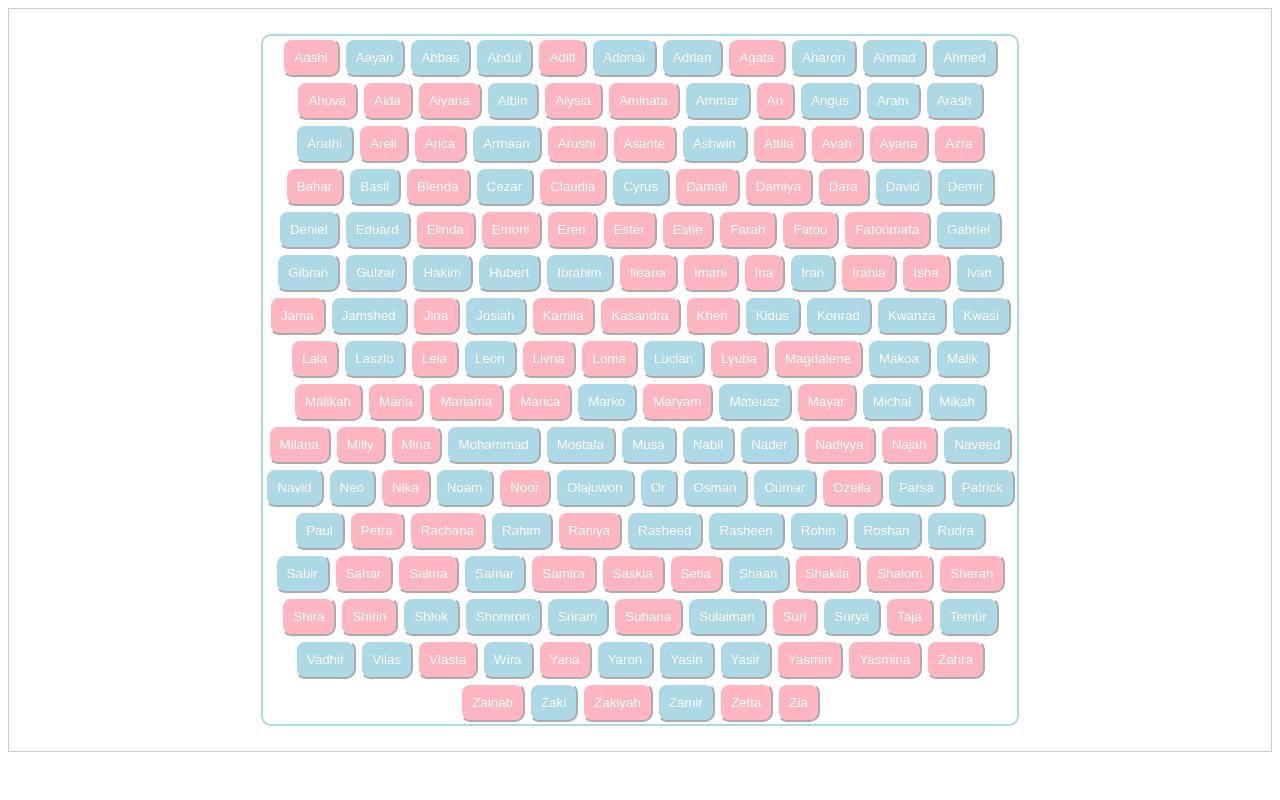
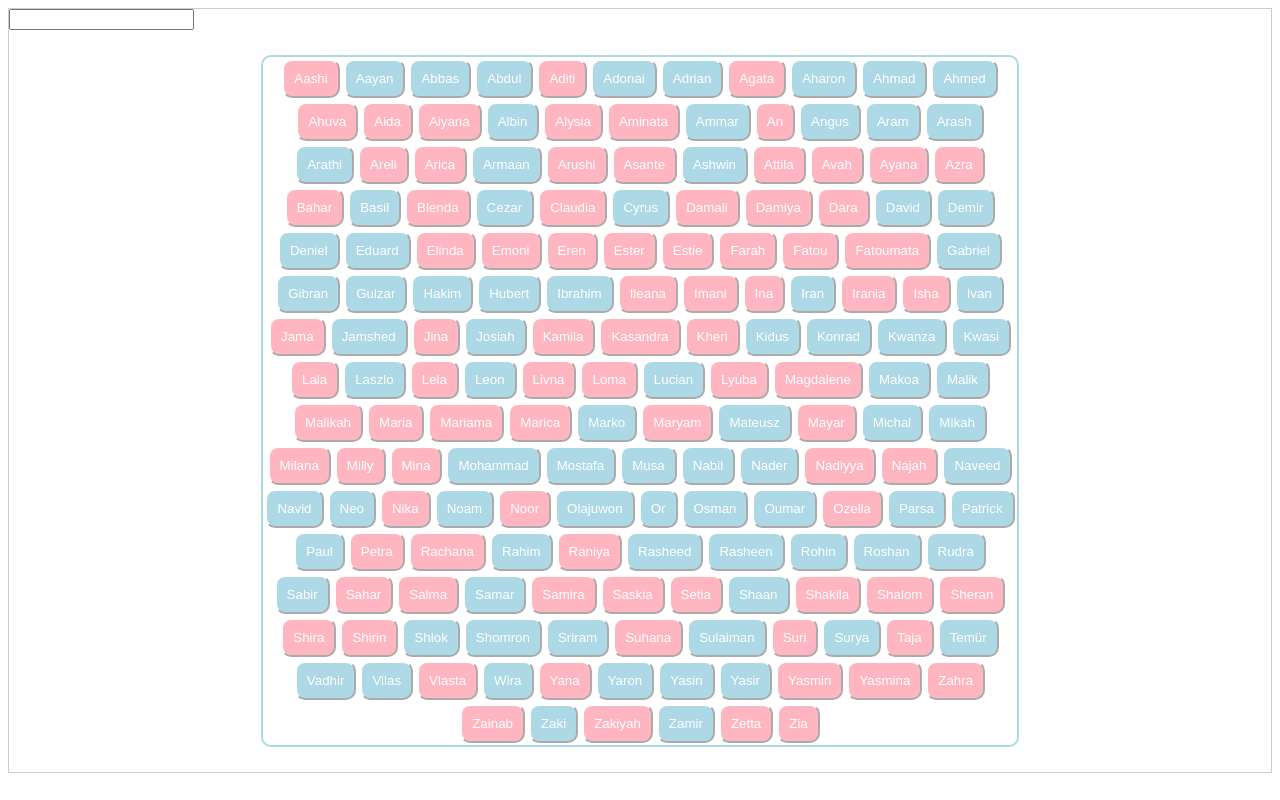
Before and after one commit to DidierOsindero/baby-names-app, a React (Create React App) app: page / in a window 1280 px wide. Built offline with nearby package versions, Linux system fonts and the light colour scheme; the HTML template or start-up script is replaced by a standard one.

Commit message:
Import search to main content and add state

```diff
--- a/src/components/MainContent.tsx
+++ b/src/components/MainContent.tsx
@@ -1,4 +1,5 @@
 import { BabyNames } from "./BabyNames";
+import { SearchBar } from "./SearchBar";
 import babyNamesData from "../babyNamesData.json";
 
 export const MainContent = (): JSX.Element => {
@@ -18,7 +19,8 @@ export const MainContent = (): JSX.Element => {
 
   return (
     <>
-      <BabyNames babyNameArray={sortedBabyNameArray} />
+        <SearchBar />
+        <BabyNames babyNameArray={sortedBabyNameArray} />
     </>
   );
 };
--- a/src/components/SearchBar.tsx
+++ b/src/components/SearchBar.tsx
@@ -1,3 +1,11 @@
+import { useState } from "react";
+
 export const SearchBar = (): JSX.Element => {
-    return (<></>);
+    const [ searchDisplay,setSearchDisplay ] = useState("");
+
+    return (
+    <div className="searchBarWrapper">
+        <input value={searchDisplay} onChange={event => setSearchDisplay(event.target.value)}/>
+    </div>
+    );
 }
```
